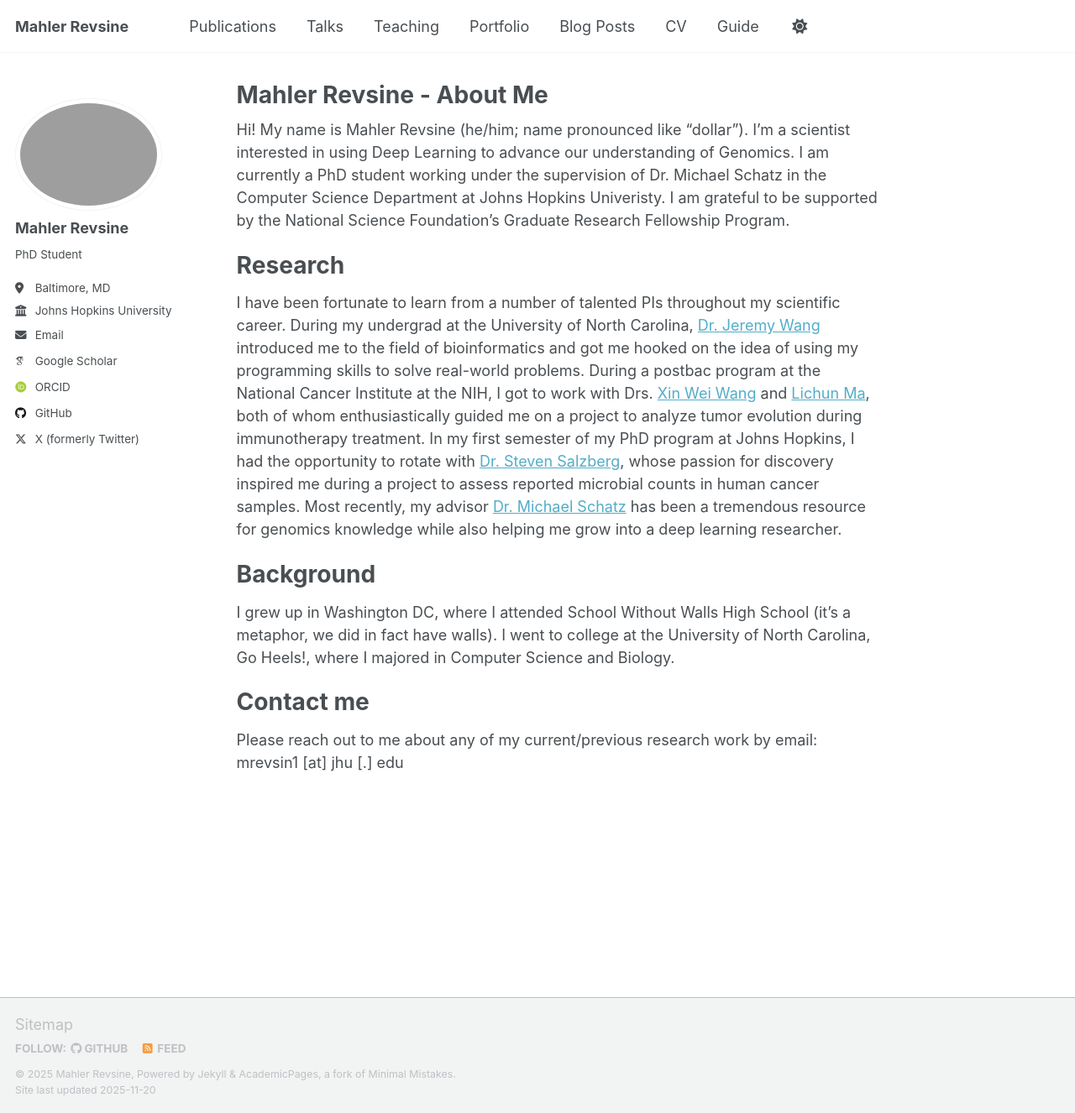
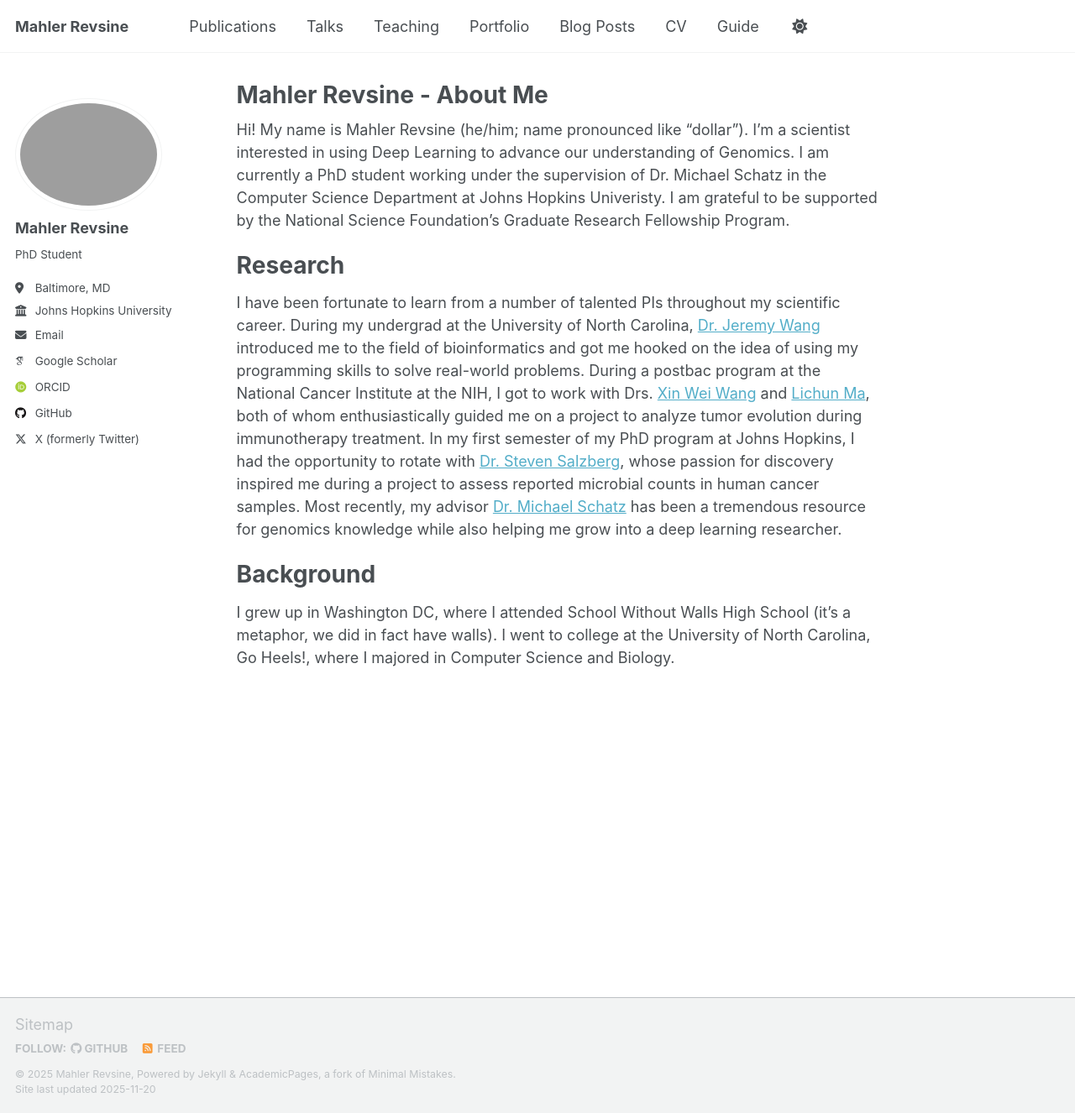
Before and after one commit to mrevsine/mrevsine.github.io, a Jekyll site: the page built from _pages/about.md, in a window 1280 px wide and 1326 px high. Shown: the whole window at 84% size. Built offline with Jekyll 4.4.1, drawn with Linux system fonts in a browser that asks for light colours; some web fonts are replaced; a script that is not in the unit is left out.

Commit message:
Remove contact section from about.md
Removed contact information section from about page.

```diff
--- a/_pages/about.md
+++ b/_pages/about.md
@@ -16,10 +16,6 @@ I have been fortunate to learn from a number of talented PIs throughout my scien
 Background
 ======
 I grew up in Washington DC, where I attended School Without Walls High School (it's a metaphor, we did in fact have walls). I went to college at the University of North Carolina, Go Heels!, where I majored in Computer Science and Biology.
-
-Contact me
-======
-Please reach out to me about any of my current/previous research work by email: mrevsin1 [at] jhu [.] edu
 
 <!-- A data-driven personal website
 ======
```
